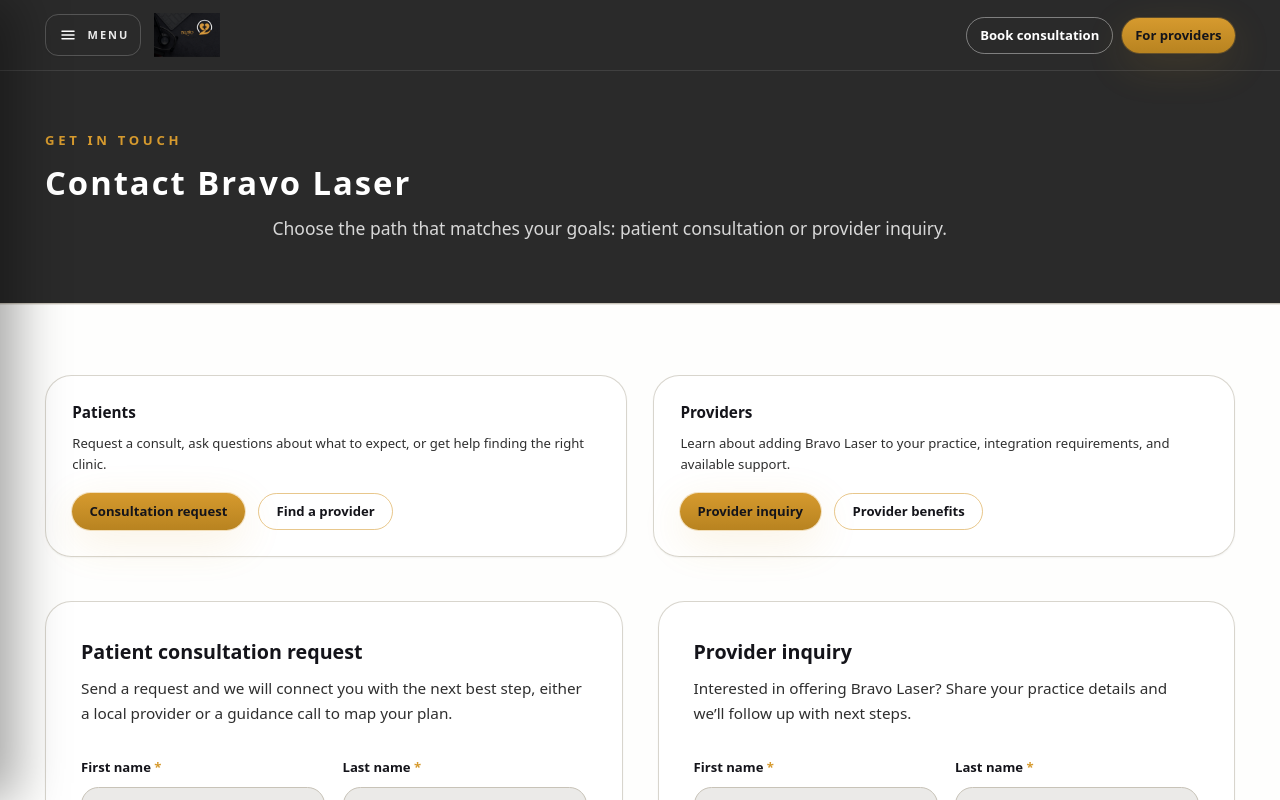
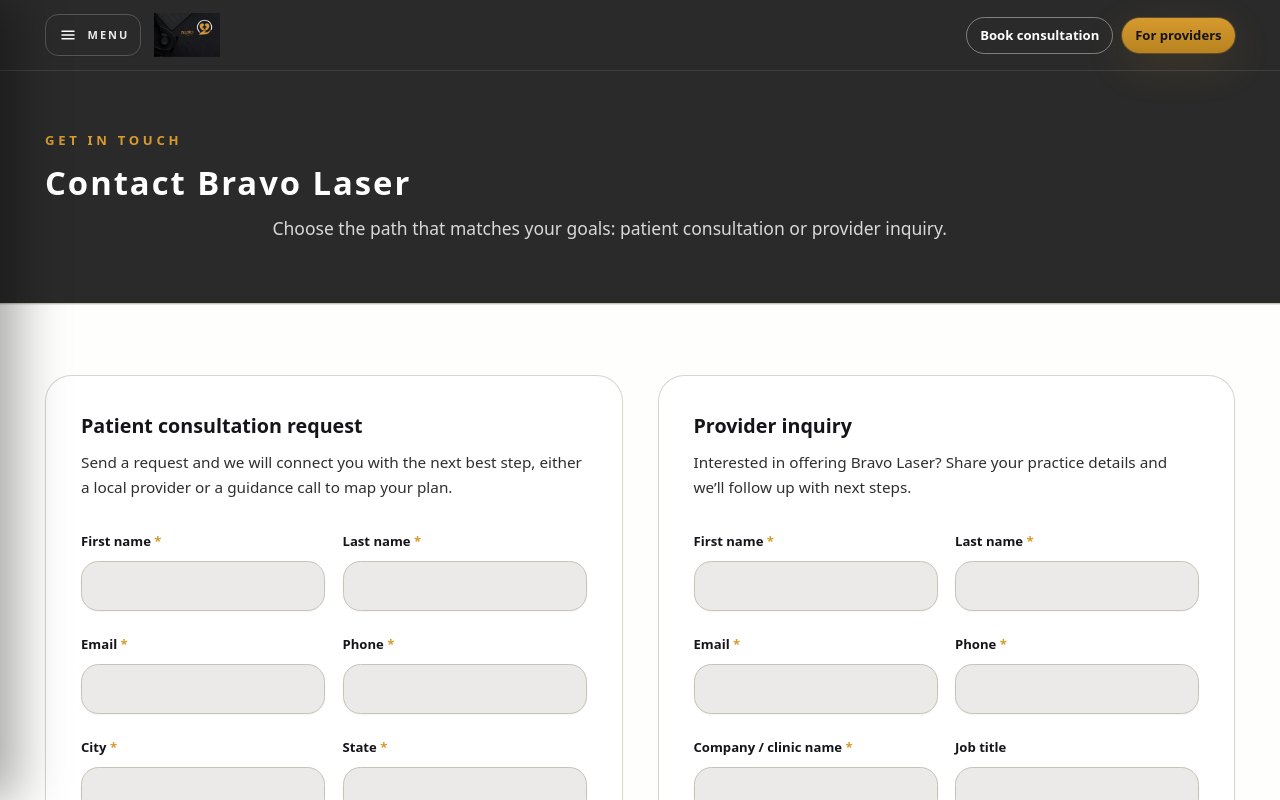
Before and after one commit to GOZOTA01/Bravo_Website, a Next.js app: page /contact in a window 1280 px wide. Shown: the top 800 px of the page. Built offline with nearby package versions, Linux system fonts and the light colour scheme.

Commit message:
Update catalog links in MaxMasterSlimPage and PicoLaserBravoPage for improved navigation
- Added new section with catalog links to explore related equipment, enhancing user experience and accessibility.
- Updated button text for clarity and consistency across equipment pages.

```diff
--- a/app/(site)/contact/page.tsx
+++ b/app/(site)/contact/page.tsx
@@ -1,5 +1,4 @@
 import { SectionHeader } from "@/components/ui/SectionHeader";
-import { ButtonLink } from "@/components/ui/Button";
 import { PatientLeadForm } from "@/components/forms/PatientLeadForm";
 import { ProviderLeadForm } from "@/components/forms/ProviderLeadForm";
 
@@ -24,45 +23,7 @@
 
       <section className="section-light">
         <div className="container-base py-16">
-        <div className="grid gap-6 lg:grid-cols-2">
-          <div className="glass rounded-3xl p-6 shadow-sm">
-            <h3 className="text-sm font-semibold text-ink">Patients</h3>
-            <p className="mt-2 text-xs leading-relaxed text-ink.soft">
-              Request a consult, ask questions about what to expect, or get help
-              finding the right clinic.
-            </p>
-            <div className="mt-4 flex flex-wrap gap-3">
-              <ButtonLink href="/contact?type=patient" variant="primary" size="sm">
-                Consultation request
-              </ButtonLink>
-              <ButtonLink href="/find-a-provider" variant="outline" size="sm">
-                Find a provider
-              </ButtonLink>
-            </div>
-          </div>
-
-          <div className="glass rounded-3xl p-6 shadow-sm">
-            <h3 className="text-sm font-semibold text-ink">Providers</h3>
-            <p className="mt-2 text-xs leading-relaxed text-ink.soft">
-              Learn about adding Bravo Laser to your practice, integration
-              requirements, and available support.
-            </p>
-            <div className="mt-4 flex flex-wrap gap-3">
-              <ButtonLink
-                href="/contact?type=provider"
-                variant="primary"
-                size="sm"
-              >
-                Provider inquiry
-              </ButtonLink>
-              <ButtonLink href="/provider-benefits" variant="outline" size="sm">
-                Provider benefits
-              </ButtonLink>
-            </div>
-          </div>
-        </div>
-
-        <div className="mt-10 grid gap-8 lg:grid-cols-2">
+        <div className="grid gap-8 lg:grid-cols-2">
           <div className="glass rounded-3xl p-8 shadow-sm">
             <h2 className="text-lg font-semibold text-ink">
               Patient consultation request
--- a/app/(site)/equipment/maxmaster-slim/page.tsx
+++ b/app/(site)/equipment/maxmaster-slim/page.tsx
@@ -43,14 +43,20 @@
             >
               MaxMaster Slim catalog
             </ButtonLink>
-            <ButtonLink href={equipmentPaths.picoLaserBravo} variant="outline">
-              Pico Laser Bravo
-            </ButtonLink>
           </div>
         </div>
       </section>
 
       <MaxMasterSlimDetail />
+      <section className="section-light border-t border-brand-stroke/50">
+        <div className="container-base py-8 sm:py-10">
+          <div className="flex justify-center">
+            <ButtonLink href={equipmentPaths.picoLaserBravo} variant="outline">
+              Explore Pico Laser Bravo
+            </ButtonLink>
+          </div>
+        </div>
+      </section>
       <EquipmentDisclaimer />
     </>
   );
--- a/app/(site)/equipment/pico-laser-bravo/page.tsx
+++ b/app/(site)/equipment/pico-laser-bravo/page.tsx
@@ -43,14 +43,20 @@
             >
               Pico Laser Bravo catalog
             </ButtonLink>
-            <ButtonLink href={equipmentPaths.maxMasterSlim} variant="outline">
-              MaxMaster Slim
-            </ButtonLink>
           </div>
         </div>
       </section>
 
       <PicoLaserBravoDetail />
+      <section className="section-light border-t border-brand-stroke/50">
+        <div className="container-base py-8 sm:py-10">
+          <div className="flex justify-center">
+            <ButtonLink href={equipmentPaths.maxMasterSlim} variant="outline">
+              Explore MaxMaster Slim
+            </ButtonLink>
+          </div>
+        </div>
+      </section>
       <EquipmentDisclaimer />
     </>
   );
```
